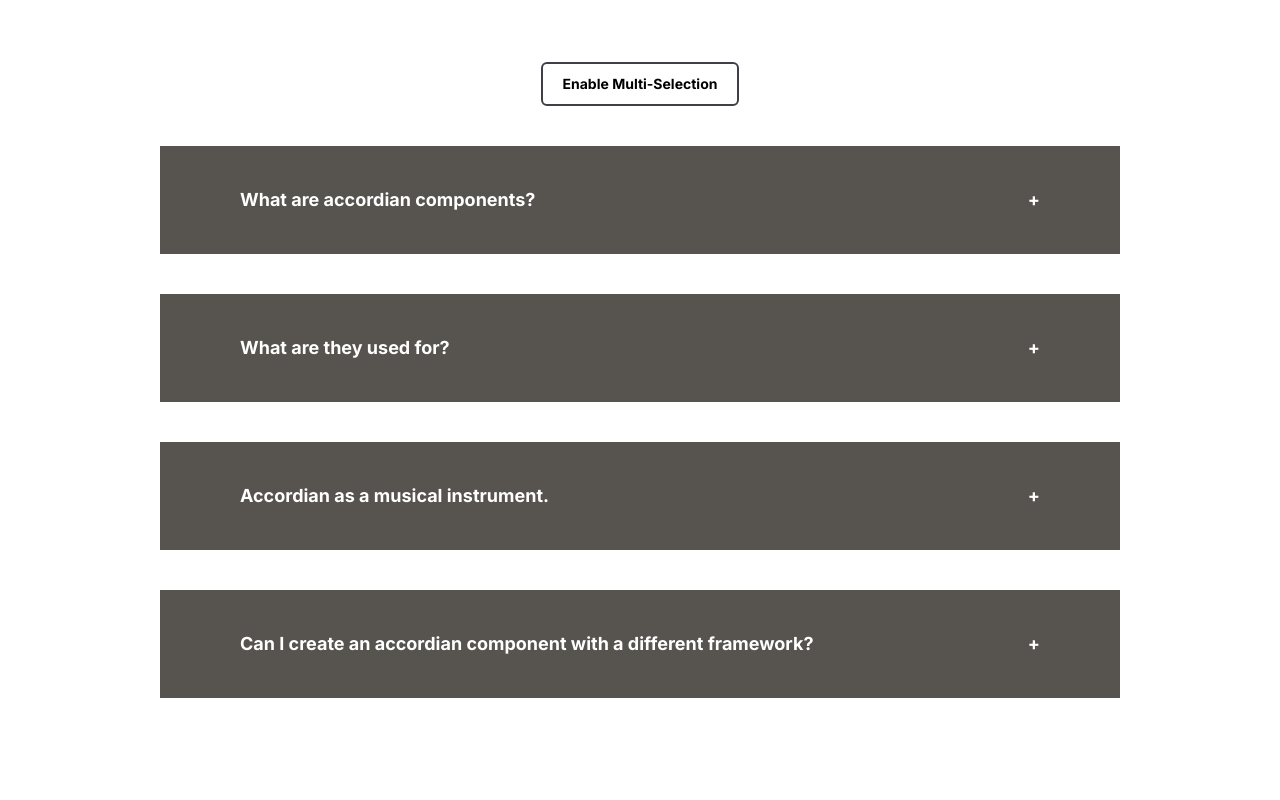
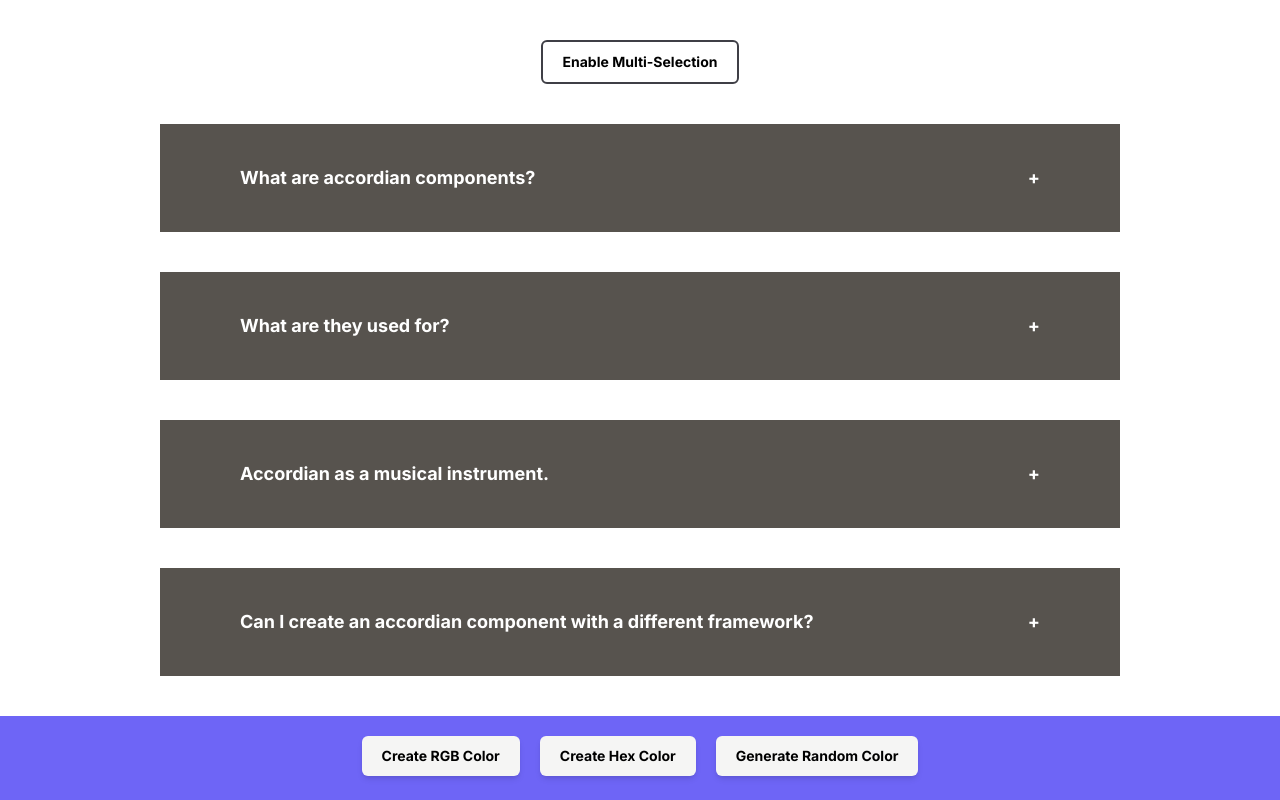
Before and after one commit to thiagotcarvalho/react-practice-projects, a Next.js app: page / in a window 1280 px wide. Shown: the top 800 px of the page. Built offline with nearby package versions, Linux system fonts and the light colour scheme.

Commit message:
Fix: Multi button clipping

```diff
--- a/src/app/globals.css
+++ b/src/app/globals.css
@@ -12,7 +12,7 @@
 
   /* ACCORDIAN */
   .accordian-wrapper {
-    @apply flex justify-center items-center flex-col gap-10 h-screen w-screen;
+    @apply flex justify-center items-center flex-col gap-10 mt-10;
   }
 
   .accordian-wrapper button {
```
